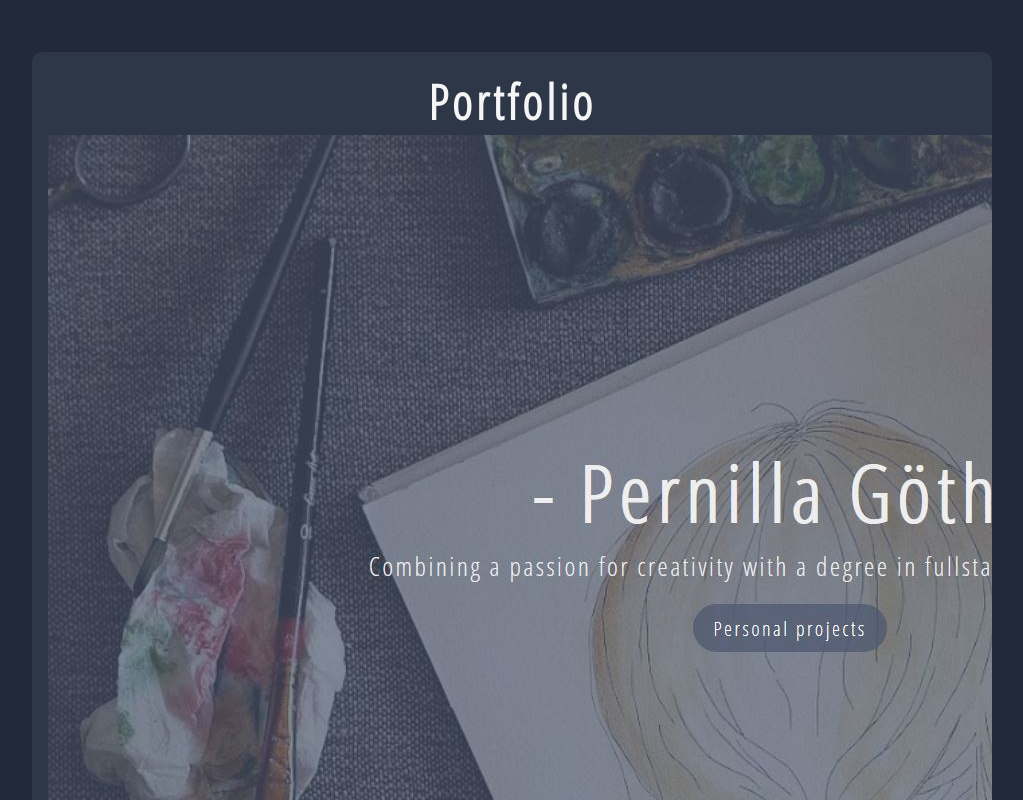
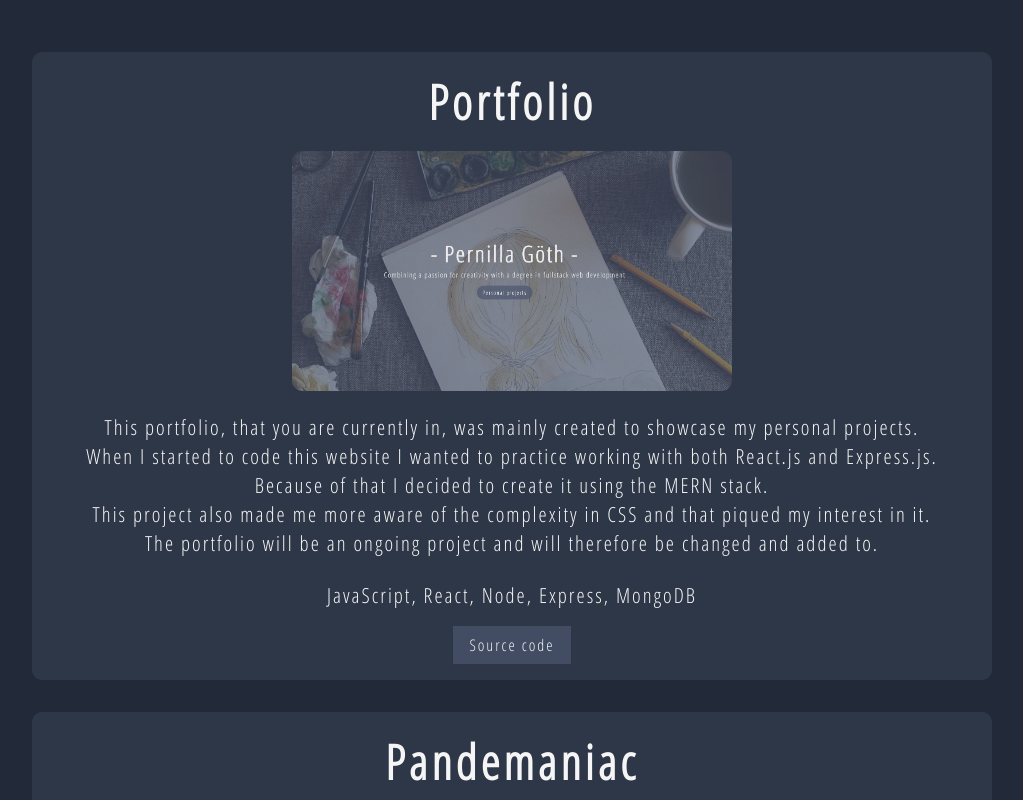
Before and after one commit to pg222jx/portfolio, a React (Create React App) app: page /code in a window 1280 px wide. Shown: the part 860-1660 px from the top of the page, without its empty margins (128-1151 px from the left). Built offline with nearby package versions, Linux system fonts and the light colour scheme.

Commit message:
Trying to find building bug

```diff
--- a/src/App.css
+++ b/src/App.css
@@ -341,12 +341,12 @@ a {
   transform: translate(20px, 0px);
 }
 
-/* .codePics {
+.codePics {
   height: 15rem;
   margin: 1rem;
   border-radius: 10px;
-  opacity: 90%;
-} */
+  /* opacity: 90%; */
+}
 
 .about {
   background-color: var(--overlay-color);
```
